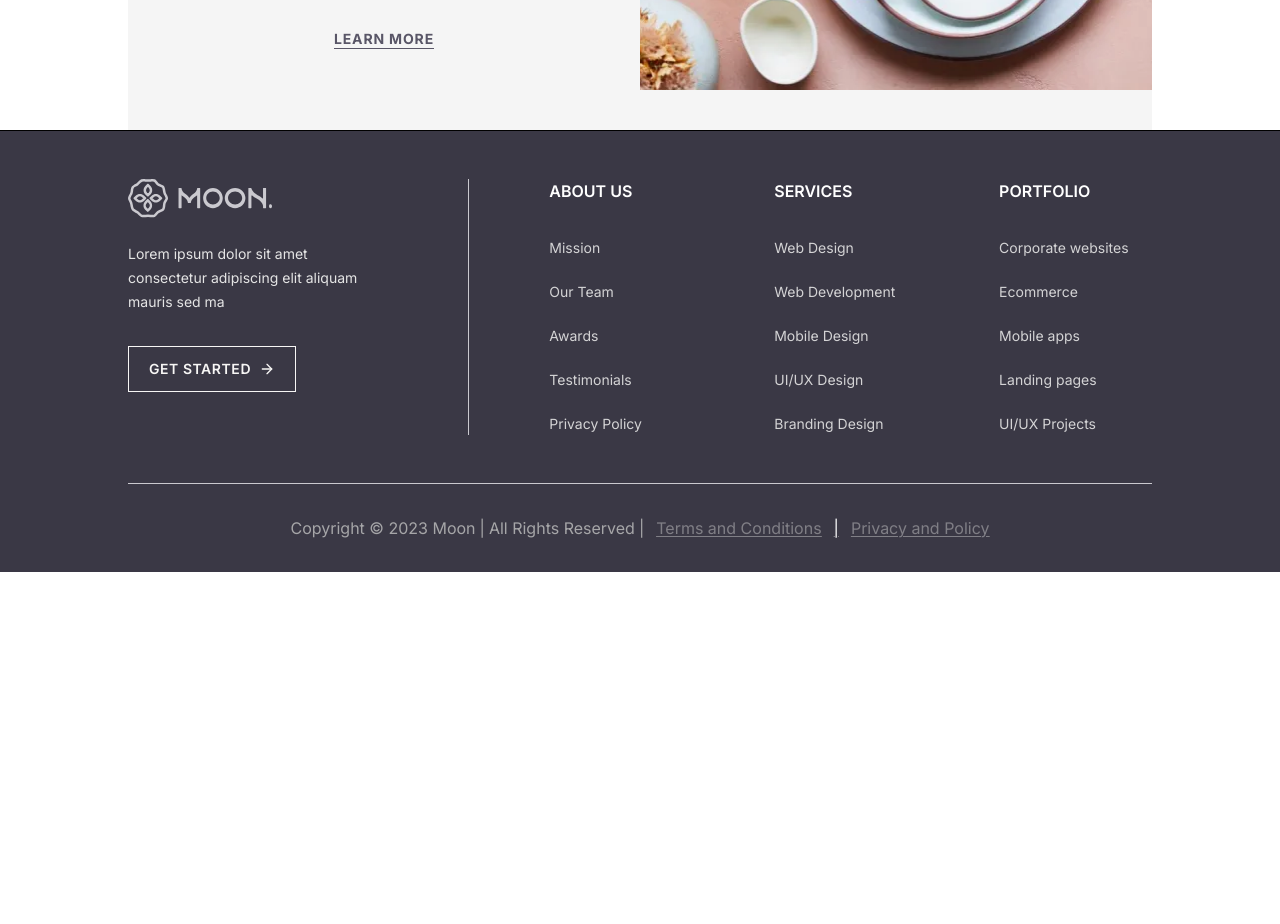
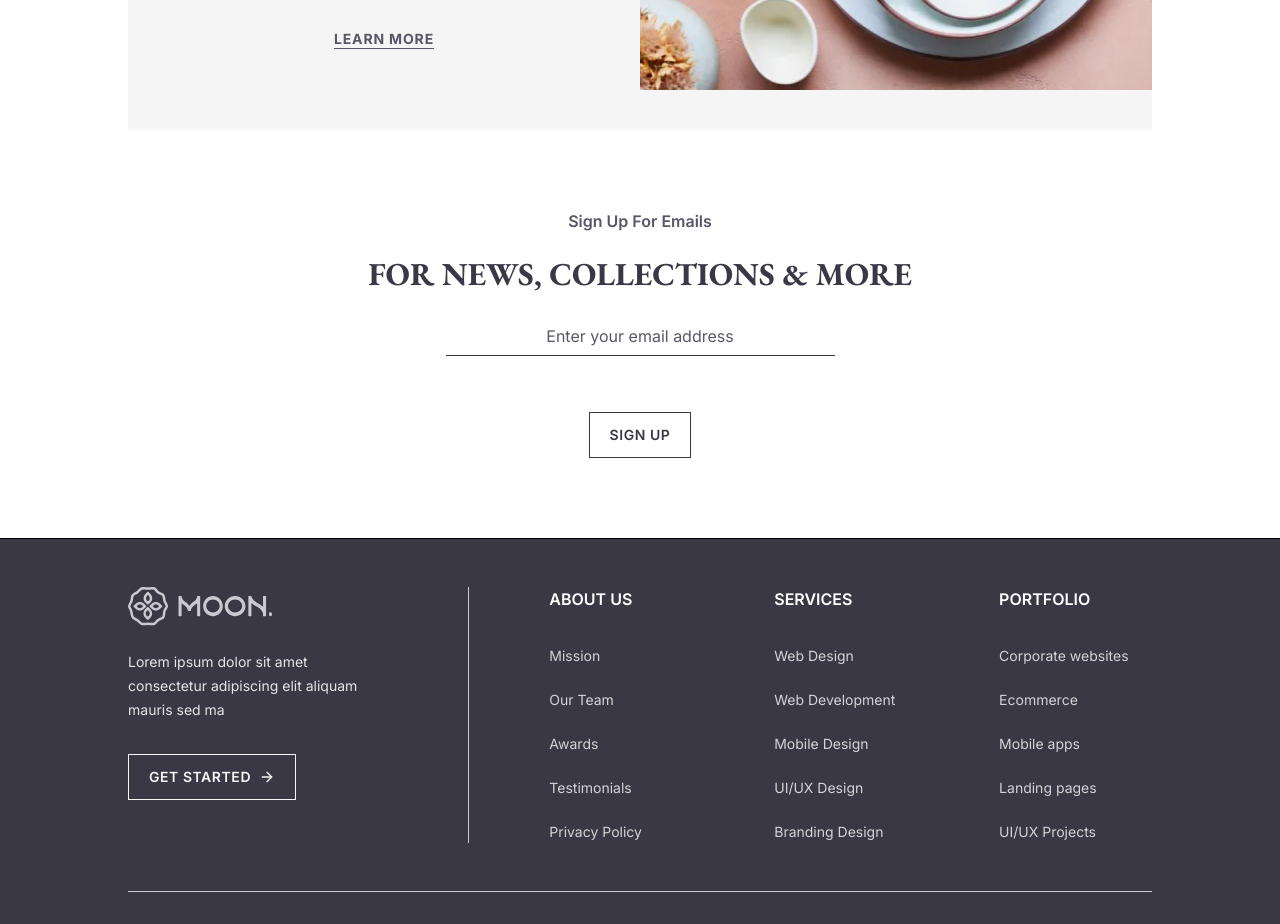
Before and after one commit to adhishrestha/mern-ecommerce-site, a React app in the folder frontend/: page / in a window 1280 px wide. Shown: the part 4680-5604 px from the top of the page. Before the commit the page ends 5252 px from the top, so only its background shows below. Built offline with nearby package versions, Linux system fonts and the light colour scheme; the HTML template or start-up script is replaced by a standard one.

Commit message:
feat(newsletter-sec): add newsletter signup section

```diff
--- /dev/null
+++ b/frontend/src/components/ui/Input.jsx
@@ -0,0 +1,33 @@
+import React from 'react';
+
+const variants = {
+  underline:
+    'w-[389px] h-10 gap-[10px] opacity-100 py-[14px] border-b border-[#3A3845]',
+  outlined:
+    'w-[401px] h-[52px] gap-[10px] opacity-100 py-[21px] px-4 border border-[#3A3845]',
+};
+
+const Input = ({
+  type = 'text',
+  name,
+  placeholder,
+  value,
+  onChange,
+  variant = 'outlined',
+  className = '',
+  ...props
+}) => {
+  return (
+    <input
+      type={type}
+      name={name}
+      placeholder={placeholder}
+      value={value}
+      onChange={onChange}
+      className={`w-full text-base leading-6 font-normal tracking-normal ${variants[variant]} ${className} `}
+      {...props}
+    />
+  );
+};
+
+export default Input;
--- a/frontend/src/pages/Home.jsx
+++ b/frontend/src/pages/Home.jsx
@@ -7,6 +7,7 @@ import BestSellerSection from '../sections/home/BestSellerSection';
 import AboutSection from '../sections/home/AboutSection';
 import NewArrivalSection from '../sections/home/NewArrivalSection';
 import BlogSection from '../sections/home/BlogSection';
+import NewsLetterSection from '../sections/home/NewsLetterSection';
 
 const Home = () => {
   return (
@@ -18,6 +19,7 @@ const Home = () => {
       <AboutSection />
       <NewArrivalSection />
       <BlogSection />
+      <NewsLetterSection />
     </>
   );
 };
--- /dev/null
+++ b/frontend/src/sections/home/NewsLetterSection.jsx
@@ -0,0 +1,56 @@
+import React from 'react';
+import Container from '../../components/ui/Container';
+import Input from '../../components/ui/Input';
+import Button from '../../components/ui/Button';
+
+const NewsletterSection = () => {
+  const handleSubmit = (e) => {
+    e.preventDefault();
+  };
+
+  return (
+    <section className="py-16 lg:py-20" aria-labelledby="newsletter-title">
+      <Container>
+        <div className="mx-auto max-w-xl text-center">
+          {/* Subtitle */}
+          <p className="mb-6 text-base leading-5.5 font-semibold text-[#595667]">
+            Sign Up For Emails
+          </p>
+
+          {/* Title */}
+          <h2 className="mb-6 font-serif text-[28px] leading-9 font-bold text-[#3A3845] uppercase md:text-[32px]">
+            For News, Collections & More
+          </h2>
+
+          {/* Form */}
+          <form
+            onSubmit={handleSubmit}
+            className="flex flex-col items-center gap-6"
+          >
+            <div className="w-full max-w-[389px]">
+              <label htmlFor="newsletter-email" className="sr-only">
+                Email Address
+              </label>
+              <Input
+                id="newsletter-email"
+                type="email"
+                name="email"
+                autoComplete="email"
+                placeholder="Enter your email address"
+                variant="underline"
+                className="mb-8 text-center placeholder:text-[#595667]"
+                required
+              />
+            </div>
+
+            <Button type="submit" variant="outlineDark" size="md">
+              Sign Up
+            </Button>
+          </form>
+        </div>
+      </Container>
+    </section>
+  );
+};
+
+export default NewsletterSection;
```
